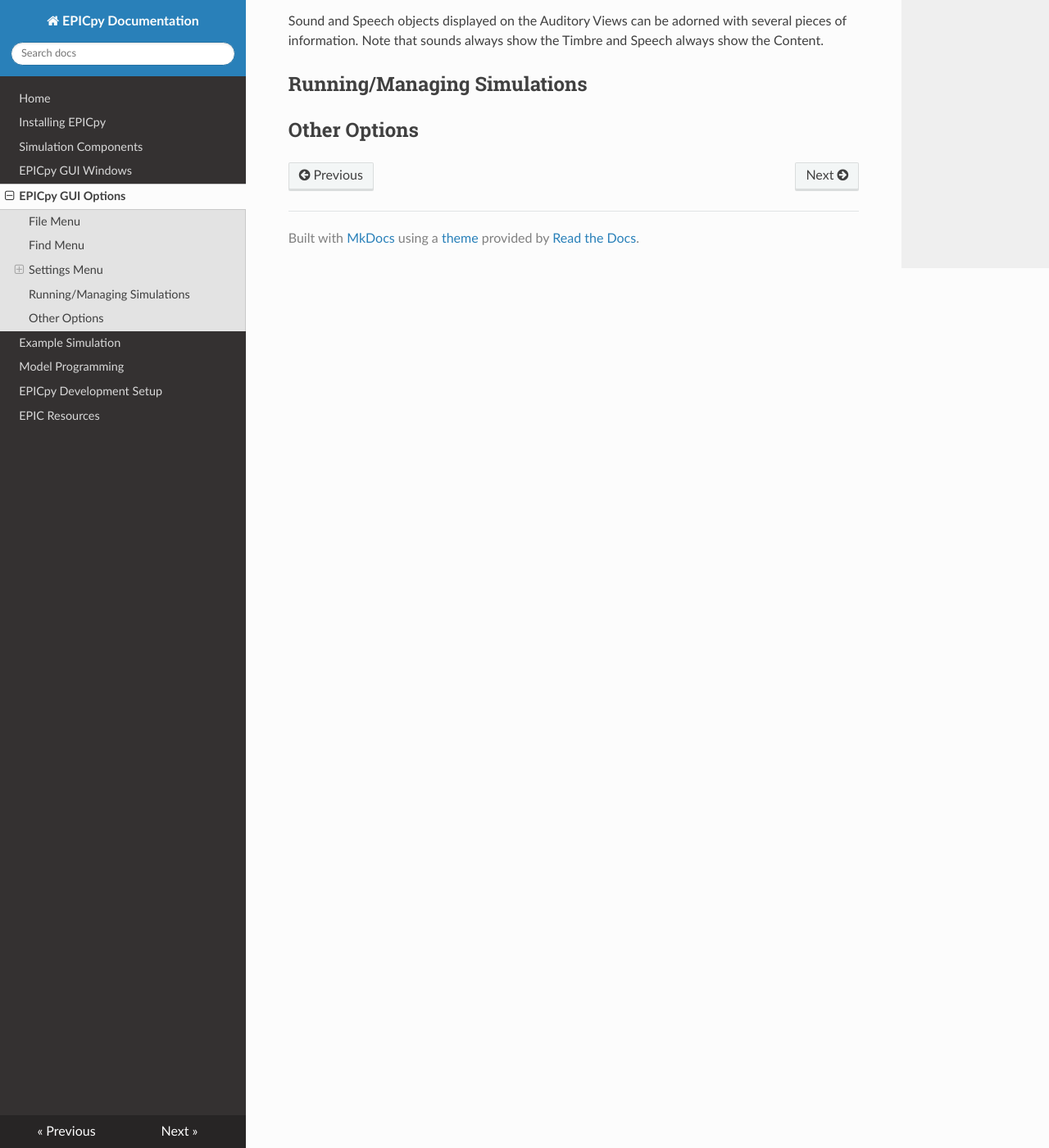
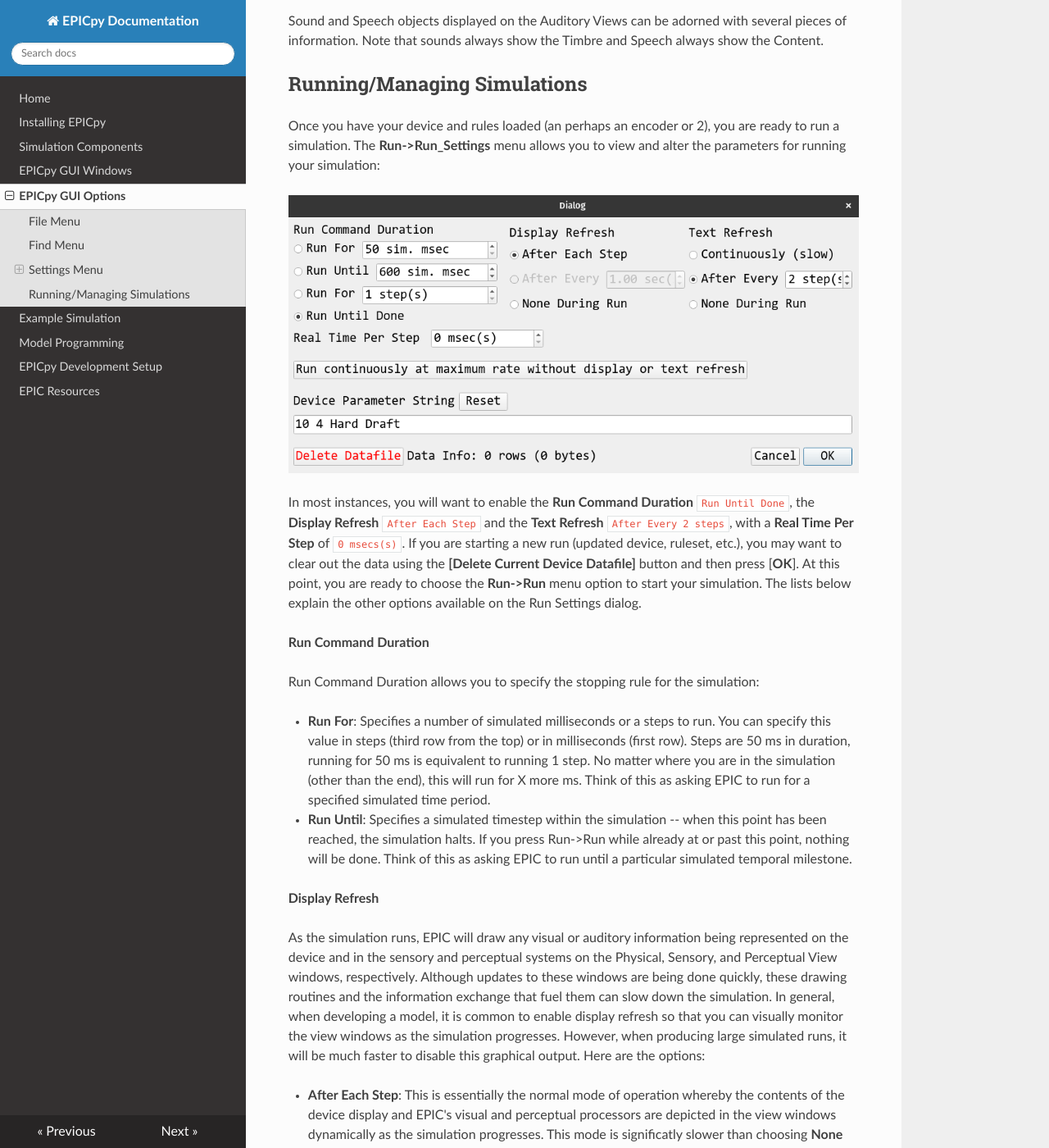
Before and after one commit to travisseymour/EPICpyDocs, an MkDocs documentation site: the page built from docs/epicinterface_options.md, in a window 1280 px wide and 1400 px high, scrolled down 5171 px. Shown: the whole window at 82% size. Built offline with MkDocs 1.6.1, drawn with Linux system fonts in a browser that asks for light colours; nearby versions of some CDN libraries; some of the changed text lies outside the part shown.

Commit message:
Added info about the Run_Settings dialog to epicinterface_options.md

```diff
--- a/docs/epicinterface_options.md
+++ b/docs/epicinterface_options.md
@@ -78,4 +78,30 @@
 
 ## Running/Managing Simulations
 
-## Other Options
+Once you have your device and rules loaded (an perhaps an encoder or 2), you are ready to run a simulation. The **Run->Run_Settings** menu allows you to view and alter the parameters for running your simulation:
+
+[![Run Settings Dialog](resources/images/dialog_run_settings.png)](resources/images/dialog_run_settings.png)
+
+In most instances, you will want to enable the **Run Command Duration** `Run Until Done`, the **Display Refresh** `After Each Step` and the **Text Refresh** `After Every 2 steps`, with a **Real Time Per Step** of `0 msecs(s)`. If you are starting a new run (updated device, ruleset, etc.), you may want to clear out the data using the **[Delete Current Device Datafile]** button and then press [**OK**]. At this point, you are ready to choose the **Run->Run** menu option to start your simulation. The lists below explain the other options available on the Run Settings dialog.
+
+**Run Command Duration**
+
+Run Command Duration allows you to specify the stopping rule for the simulation:
+
+- **Run For**: Specifies a number of simulated milliseconds or a steps to run. You can specify this value in steps (third row from the top) or in milliseconds (first row). Steps are 50 ms in duration, running for 50 ms is equivalent to running 1 step. No matter where you are in the simulation (other than the end), this will run for X more ms. Think of this as asking EPIC to run for a specified simulated time period.
+- **Run Until**: Specifies a simulated timestep within the simulation -- when this point has been reached, the simulation halts. If you press Run->Run while already at or past this point, nothing will be done. Think of this as asking EPIC to run until a particular simulated temporal milestone.
+
+**Display Refresh**
+
+As the simulation runs, EPIC will draw any visual or auditory information being represented on the device and in the sensory and perceptual systems on the Physical, Sensory, and Perceptual View windows, respectively. Although updates to these windows are being done quickly, these drawing routines and the information exchange that fuel them can slow down the simulation. In general, when developing a model, it is common to enable display refresh so that you can visually monitor the view windows as the simulation progresses. However, when producing large simulated runs, it will be much faster to disable this graphical output. Here are the options:
+
+- **After Each Step**: This is essentially the normal mode of operation whereby the contents of the device display and EPIC's visual and perceptual processors are depicted in the view windows dynamically as the simulation progresses. This mode is significatly slower than choosing **None During Run**.
+- **None During Run**: In this mode, view window updates are completely disabled. When the simulation ends, you _may_ see something drawn on the view windows, but only if there were objects represented in the corresponding processors when the simulation ended.
+
+**Text Refresh**
+
+As the simulation runs, EPIC will produce a decent amount of text -- primarily consisting of a dump of EPIC's Working Memory (WM) after each 50 ms step. These settings allow you to manage how often this text is actually printed to the Normal Output and Trace windows *during* the simulation. The reason you might care is that printing text slows down the simulation somewhat. In general, when developing a model, it is common to enable text refresh so that you can visually monitor the output as the simulation progresses. However, when producing large simulated runs, it will be much faster to disable this text refresh. Here are the options:
+
+- **Continuously**: In this mode, EPICpy will essentially print text to the Normal Output and Trace windows as soon as it is generated,thus you will see text flying by continuously as the simulation progresses. The simulation will be significantly slower in this mode.
+- **After Each X Steps**: In this mode, EPICpy will cache printed text and only print it to the Normal Output *after* the specified number of steps. This mode is much faster than the **Continuously** mode.
+- **None During Run**: In this mode, EPICpy will cache printed text and only print it to the Normal Output and Trace windows *after* the entire simulation run has finished. This mode will speed up the simulation dramatically compared to the **Continuously** mode. Note that simulations that generate a lot of text (either long runs, and/or runs what a great deal of WM content) may take a few moments to render all the cached text after the simulation finishes.
```
Also changed, not shown: docs/resources/images/dialog_run_settings.png.
